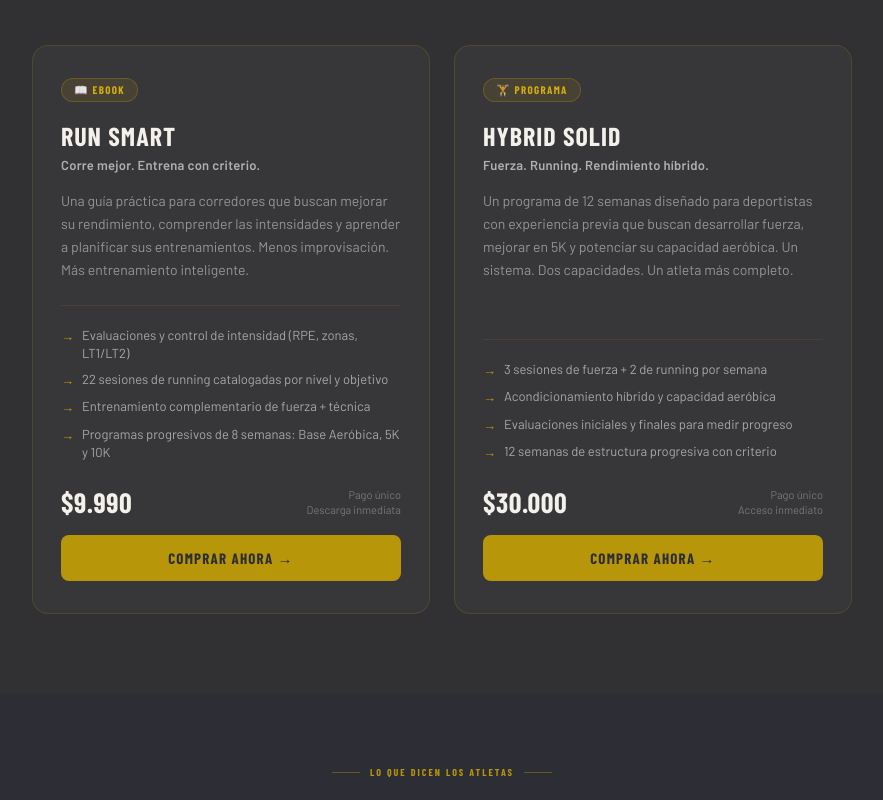
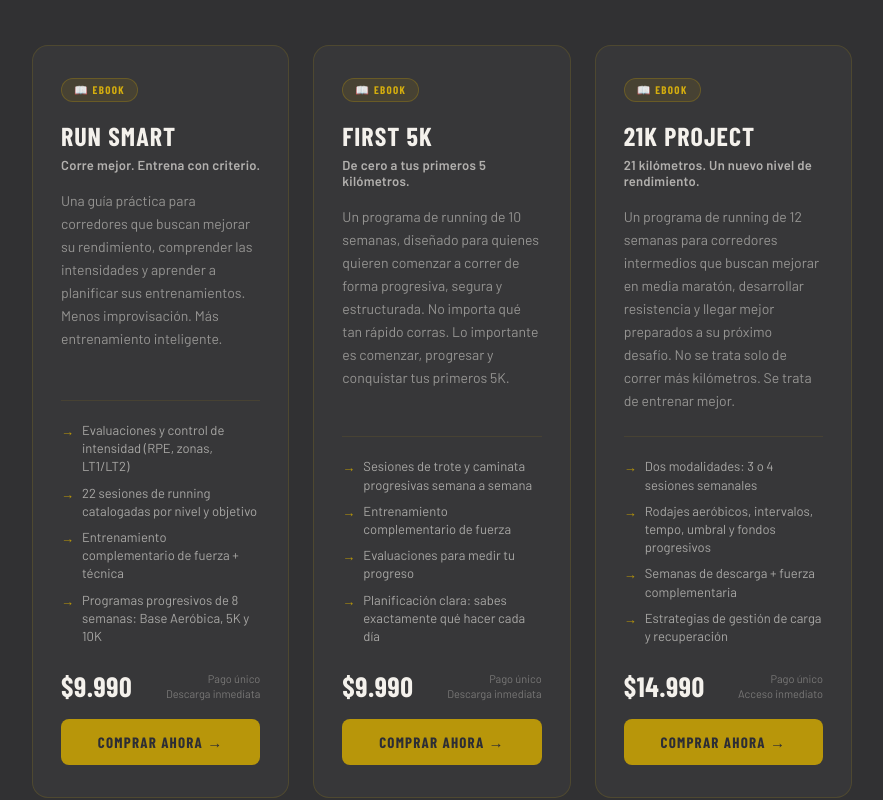
Before and after one commit to fortecenter/forteprograms.cl, a plain HTML site: page index.html in a window 1280 px wide. Shown: the part 3500-4300 px from the top of the page, without its empty margins (198-1081 px from the left). Drawn offline with nearby package versions, Linux system fonts and the light colour scheme; a web font is replaced by a local one.

Commit message:
Update index.html

```diff
--- a/index.html
+++ b/index.html
@@ -1915,7 +1915,7 @@
   }
   .recursos-grid {
     display: grid;
-    grid-template-columns: repeat(auto-fit, minmax(260px, 1fr));
+    grid-template-columns: repeat(auto-fit, minmax(240px, 1fr));
     gap: 24px;
     max-width: 820px;
     margin: 0 auto;
@@ -2738,6 +2738,46 @@
         <div class="recurso-price-note">Pago único<br>Descarga inmediata</div>
       </div>
       <a class="recurso-btn" href="https://www.flow.cl/btn.php?token=w5cf74becd545af7f9309834f17e7ab61ae4f09b" target="_blank" rel="noopener">Comprar Ahora →</a>
+    </div>
+
+    <!-- FIRST 5K -->
+    <div class="recurso-card">
+      <div class="recurso-badge">📖 Ebook</div>
+      <div class="recurso-name">First 5K</div>
+      <div class="recurso-tagline">De cero a tus primeros 5 kilómetros.</div>
+      <p class="recurso-desc">Un programa de running de 10 semanas, diseñado para quienes quieren comenzar a correr de forma progresiva, segura y estructurada. No importa qué tan rápido corras. Lo importante es comenzar, progresar y conquistar tus primeros 5K.</p>
+      <div class="recurso-divider"></div>
+      <ul class="recurso-includes">
+        <li>Sesiones de trote y caminata progresivas semana a semana</li>
+        <li>Entrenamiento complementario de fuerza</li>
+        <li>Evaluaciones para medir tu progreso</li>
+        <li>Planificación clara: sabes exactamente qué hacer cada día</li>
+      </ul>
+      <div class="recurso-price-row">
+        <div class="recurso-price">$9.990</div>
+        <div class="recurso-price-note">Pago único<br>Descarga inmediata</div>
+      </div>
+      <a class="recurso-btn" href="https://www.flow.cl/btn.php?token=ma48b5c3ad00e7dc34be53d1b9fb9eeb0bf85434" target="_blank" rel="noopener">Comprar Ahora →</a>
+    </div>
+
+    <!-- 21K PROJECT -->
+    <div class="recurso-card">
+      <div class="recurso-badge">📖 Ebook</div>
+      <div class="recurso-name">21K Project</div>
+      <div class="recurso-tagline">21 kilómetros. Un nuevo nivel de rendimiento.</div>
+      <p class="recurso-desc">Un programa de running de 12 semanas para corredores intermedios que buscan mejorar en media maratón, desarrollar resistencia y llegar mejor preparados a su próximo desafío. No se trata solo de correr más kilómetros. Se trata de entrenar mejor.</p>
+      <div class="recurso-divider"></div>
+      <ul class="recurso-includes">
+        <li>Dos modalidades: 3 o 4 sesiones semanales</li>
+        <li>Rodajes aeróbicos, intervalos, tempo, umbral y fondos progresivos</li>
+        <li>Semanas de descarga + fuerza complementaria</li>
+        <li>Estrategias de gestión de carga y recuperación</li>
+      </ul>
+      <div class="recurso-price-row">
+        <div class="recurso-price">$14.990</div>
+        <div class="recurso-price-note">Pago único<br>Acceso inmediato</div>
+      </div>
+      <a class="recurso-btn" href="https://www.flow.cl/btn.php?token=h6af1d5ed973f9e96ea26f43fb7e3f9f10b125fb" target="_blank" rel="noopener">Comprar Ahora →</a>
     </div>
 
     <!-- HYBRID SOLID -->
```
